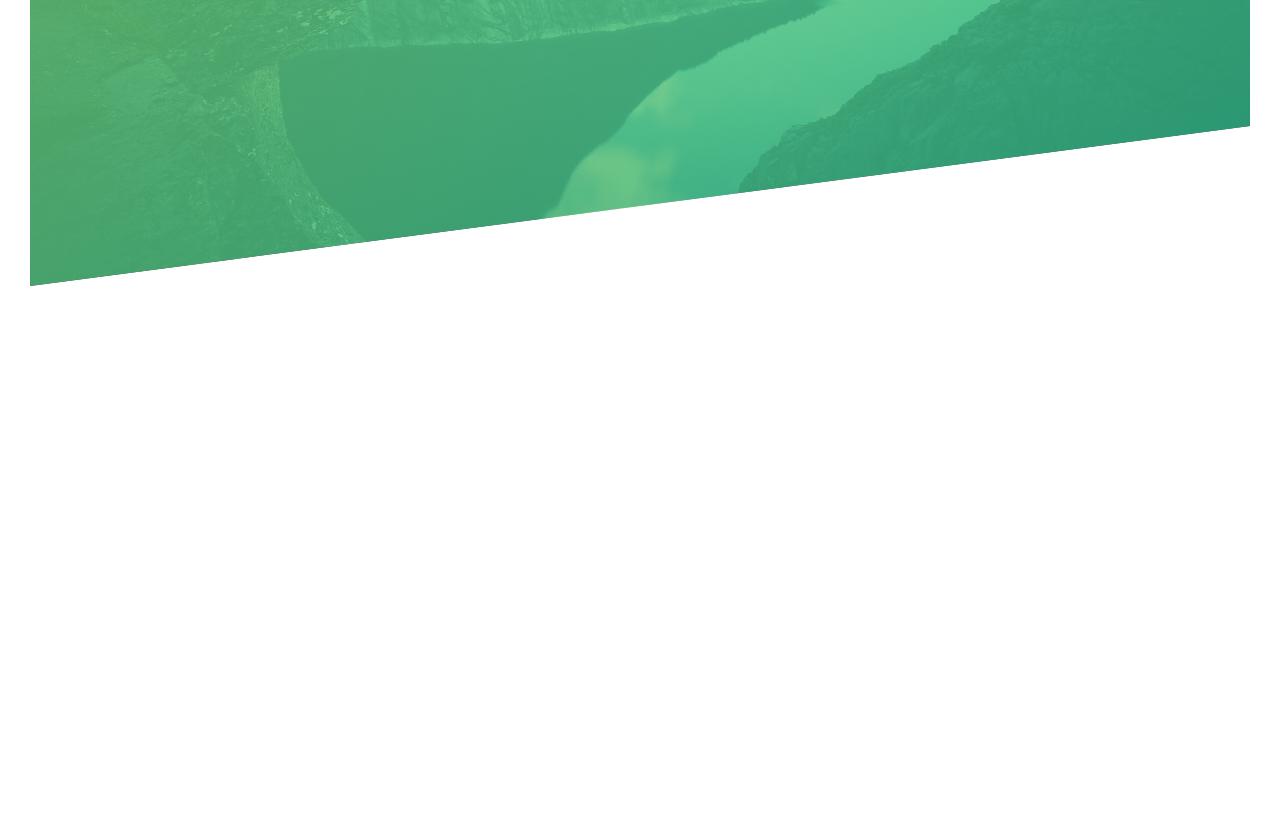
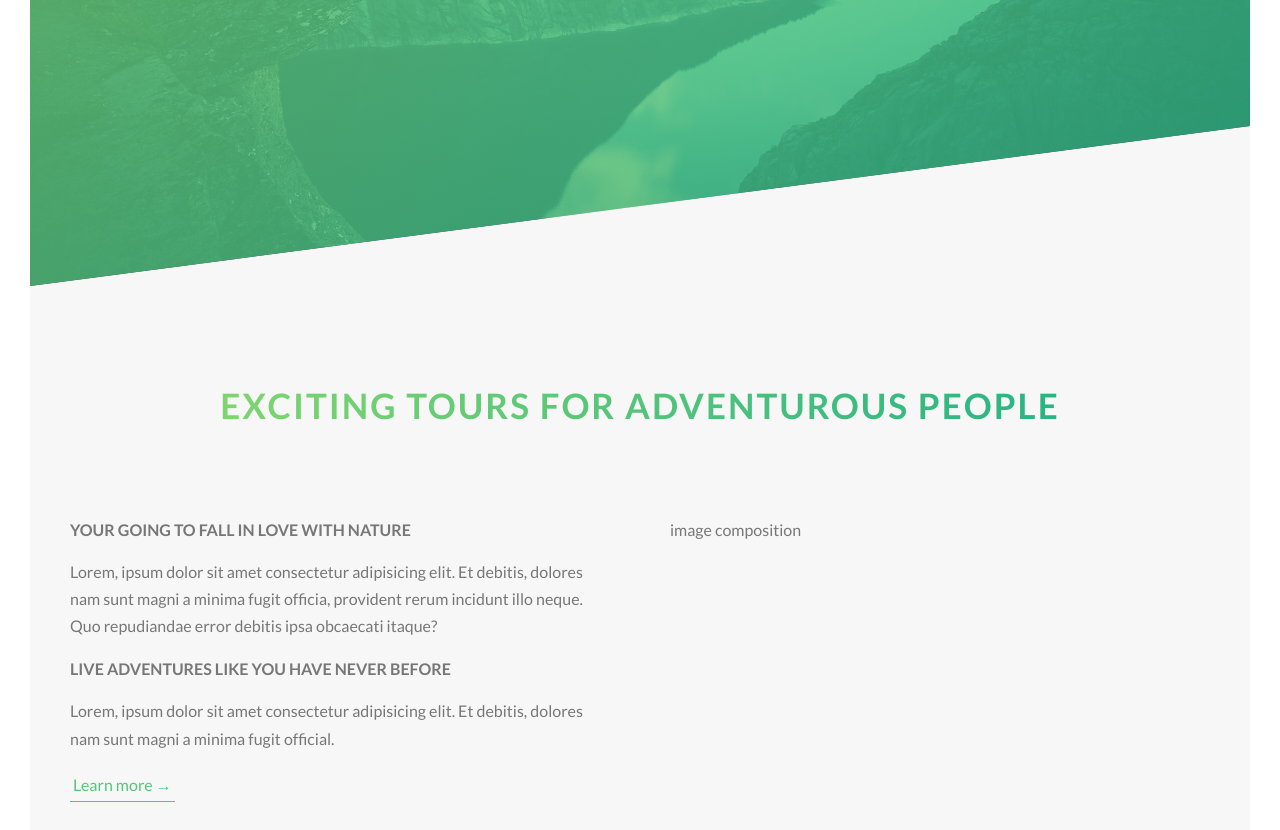
Before and after one commit to OdedAz/Natours, a website: page index.html in a window 1280 px wide. Shown: the part 504-1334 px from the top of the page. Before the commit the page ends 820 px from the top, so only its background shows below. Drawn offline with Linux system fonts and the light colour scheme.

Commit message:
End of yesterday

```diff
--- a/css/style.css
+++ b/css/style.css
@@ -6,7 +6,7 @@
   box-sizing: border-box; }
 
 html {
-  font-size: 10px; }
+  font-size: 62.5%; }
 
 body {
   font-family: "Lato", sans-serif;
@@ -15,55 +15,6 @@ body {
   line-height: 1.7;
   color: #777;
   padding: 3rem; }
-
-.header {
-  height: 95vh;
-  background-image: linear-gradient(to right bottom, rgba(126, 213, 111, 0.8), rgba(40, 180, 133, 0.8)), url(../img/hero.jpg);
-  background-size: cover;
-  background-position: top;
-  clip-path: polygon(0 0, 100% 0, 100% 75vh, 0 100%);
-  position: relative; }
-
-.header__logo-box {
-  position: absolute;
-  top: 4rem;
-  left: 4rem; }
-
-.header__logo {
-  height: 3.5rem; }
-
-.header__text-box {
-  position: absolute;
-  top: 40%;
-  left: 50%;
-  transform: translate(-50%, -50%);
-  text-align: center; }
-
-.heading-primary {
-  color: #fff;
-  text-transform: uppercase;
-  backface-visibility: hidden;
-  margin-bottom: 6rem; }
-
-.heading-primary--main {
-  display: block;
-  font-size: 6rem;
-  font-weight: 400;
-  letter-spacing: 3.5rem;
-  animation: moveInLeft 1s ease-out;
-  /*
-    animation-delay: 3s;
-    animation-iteration-count: 3;
-    animation-timing-function: ease/ease-in/ease-out... ;
-    */ }
-
-.heading-primary--sub {
-  display: block;
-  font-size: 2rem;
-  font-weight: 700;
-  letter-spacing: 1.75rem;
-  animation: moveInRight 1s ease-out;
-  animation-duration: 1s; }
 
 @keyframes moveInLeft {
   0% {
@@ -96,8 +47,68 @@ body {
     opacity: 1;
     transform: translateX(0); } }
 
-.btn:link,
-.btn:visited {
+.heading-primary {
+  color: #fff;
+  text-transform: uppercase;
+  backface-visibility: hidden;
+  margin-bottom: 6rem; }
+  .heading-primary--main {
+    display: block;
+    font-size: 6rem;
+    font-weight: 400;
+    letter-spacing: 3.5rem;
+    animation: moveInLeft 1s ease-out;
+    /*
+        animation-delay: 3s;
+        animation-iteration-count: 3;
+        animation-timing-function: ease/ease-in/ease-out... ;
+        */ }
+  .heading-primary--sub {
+    display: block;
+    font-size: 2rem;
+    font-weight: 700;
+    letter-spacing: 1.75rem;
+    animation: moveInRight 1s ease-out;
+    animation-duration: 1s; }
+
+.heading-secondary {
+  font-size: 3.5rem;
+  text-transform: uppercase;
+  font-weight: 700;
+  display: inline-block;
+  background-image: linear-gradient(to right, #7ed56f, #28b485);
+  -webkit-background-clip: text;
+  color: transparent;
+  letter-spacing: 2px;
+  transition: all .2s; }
+  .heading-secondary:hover {
+    transform: skewY(-4deg) skewX(15deg) scale(1.1);
+    padding-left: 6rem;
+    text-shadow: 0.5rem 1rem 2rem rgba(0, 0, 0, 0.2); }
+
+.heading-tertiary {
+  font-size: 1.6rem;
+  font-weight: 700;
+  text-transform: uppercase; }
+
+.paragraph {
+  font-size: 1.6rem; }
+  .paragraph:not(:last-child) {
+    margin-bottom: 1.6rem; }
+
+.u-center-text {
+  text-align: center; }
+
+.u-margin-bottom-small {
+  margin-bottom: 1.5rem; }
+
+.u-margin-bottom-medium {
+  margin-bottom: 4rem; }
+
+.u-margin-bottom-big {
+  margin-bottom: 8rem; }
+
+.btn:link, .btn:visited {
   text-transform: uppercase;
   text-decoration: none;
   padding: 1.5rem 4rem;
@@ -109,6 +120,9 @@ body {
 .btn:hover {
   transform: translateY(-0.3rem);
   box-shadow: 0 10px 20px rgba(0, 0, 0, 0.2); }
+  .btn:hover::after {
+    transform: scaleX(1.4) scaleY(1.6);
+    opacity: 0; }
 
 .btn:active {
   transform: translateY(-0.1rem);
@@ -117,6 +131,8 @@ body {
 .btn--white {
   background-color: #fff;
   color: #777; }
+  .btn--white::after {
+    background-color: #fff; }
 
 .btn::after {
   content: "";
@@ -130,13 +146,55 @@ body {
   z-index: -1;
   transition: all .4s; }
 
-.btn--white::after {
-  background-color: #fff; }
-
-.btn:hover::after {
-  transform: scaleX(1.4) scaleY(1.6);
-  opacity: 0; }
-
 .btn--animated {
   animation: moveInBottom 0.5s ease-out .75s;
   animation-fill-mode: backwards; }
+
+.btn-text:link, .btn-text:visited {
+  font-size: 1.6rem;
+  color: #55c57a;
+  display: inline-block;
+  text-decoration: none;
+  border-bottom: 1px solid #55c57a;
+  padding: 3px; }
+
+.header {
+  height: 95vh;
+  background-image: linear-gradient(to right bottom, rgba(126, 213, 111, 0.8), rgba(40, 180, 133, 0.8)), url(../img/hero.jpg);
+  background-size: cover;
+  background-position: top;
+  clip-path: polygon(0 0, 100% 0, 100% 75vh, 0 100%);
+  position: relative; }
+  .header__logo-box {
+    position: absolute;
+    top: 4rem;
+    left: 4rem; }
+  .header__logo {
+    height: 3.5rem; }
+  .header__text-box {
+    position: absolute;
+    top: 40%;
+    left: 50%;
+    transform: translate(-50%, -50%);
+    text-align: center; }
+
+.row {
+  max-width: 114rem;
+  margin: 0 auto; }
+  .row:not(:last-child) {
+    margin-bottom: 8rem; }
+  .row::after {
+    content: "";
+    display: table;
+    clear: both; }
+  .row [class^="col-"] {
+    float: left; }
+    .row [class^="col-"]:not(:last-child) {
+      margin-right: 6rem; }
+  .row .col-1-of-2 {
+    width: calc((100% - 6rem) / 2); }
+
+.section-about {
+  background-color: #f7f7f7;
+  padding: 25rem 0;
+  margin-top: -20vh; }
--- a/index.html
+++ b/index.html
@@ -12,6 +12,7 @@
 
         <title>Natours | Exciting tours for adventurous people</title>
     </head>
+
     <body>
         <header class="header"  src="img/hero.png">
             <div class="header__logo-box">
@@ -26,5 +27,30 @@
                 <a href="#" class="btn btn--white btn--animated">Discouver our tours</a>
             </div>
         </header>
+        <main>
+            <section class="section-about">
+                <div class="u-center-text u-margin-bottom-big">
+                    <h2 class="heading-secondary">
+                        Exciting tours for adventurous people
+                    </h2>
+                </div>
+
+                <div class="row">
+                    <div class="col-1-of-2">
+                        <h3 class="heading-tertiary u-margin-bottom-small">Your going to fall in love with nature</h3>
+                        <p class="paragraph">
+                            Lorem, ipsum dolor sit amet consectetur adipisicing elit. Et debitis, dolores nam sunt magni a minima fugit officia, provident rerum incidunt illo neque. Quo repudiandae error debitis ipsa obcaecati itaque?
+                        </p>
+                        <h3 class="heading-tertiary  u-margin-bottom-small">Live adventures like you have never before</h3>
+                        <p class="paragraph">Lorem, ipsum dolor sit amet consectetur adipisicing elit. Et debitis, dolores nam sunt magni a minima fugit official.</p>
+
+                        <a href="#" class="btn-text">Learn more &rarr;</a>
+                    </div>
+                    <div class="col-1-of-2">
+                        image composition
+                    </div>
+                </div>
+            </section>
+        </main>
     </body>
 </html>
--- a/package.json
+++ b/package.json
@@ -4,7 +4,7 @@
   "description": "udemy course",
   "main": "index.js",
   "scripts": {
-    "compile:sass":"node-sass sass/main.scss css/style.css"
+    "compile:sass": "node-sass sass/main.scss css/style.css -w"
   },
   "repository": {
     "type": "git",
@@ -16,7 +16,9 @@
     "url": "https://github.com/OdedAz/Natours/issues"
   },
   "homepage": "https://github.com/OdedAz/Natours#readme",
-  "dependencies": {},
+  "dependencies": {
+    "live-server": "^1.2.1"
+  },
   "devDependencies": {
     "node-sass": "^6.0.1"
   }
```
Also changed, not shown: 1 other file.
